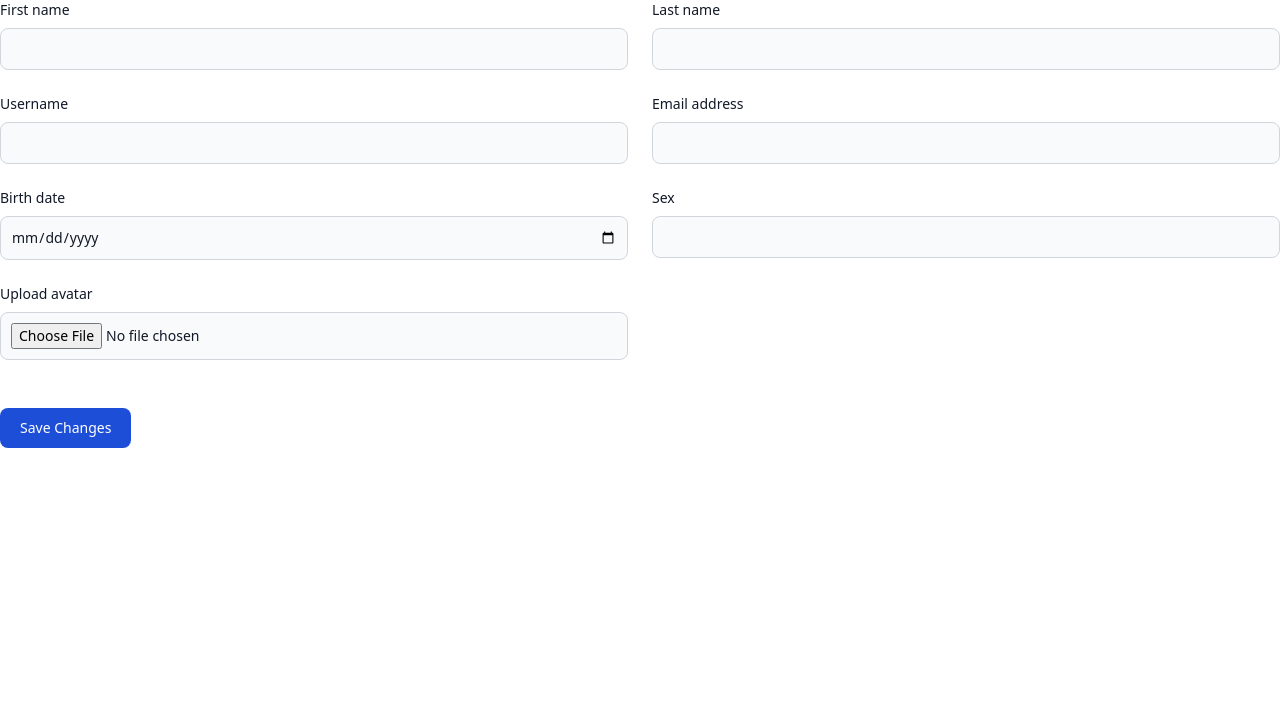
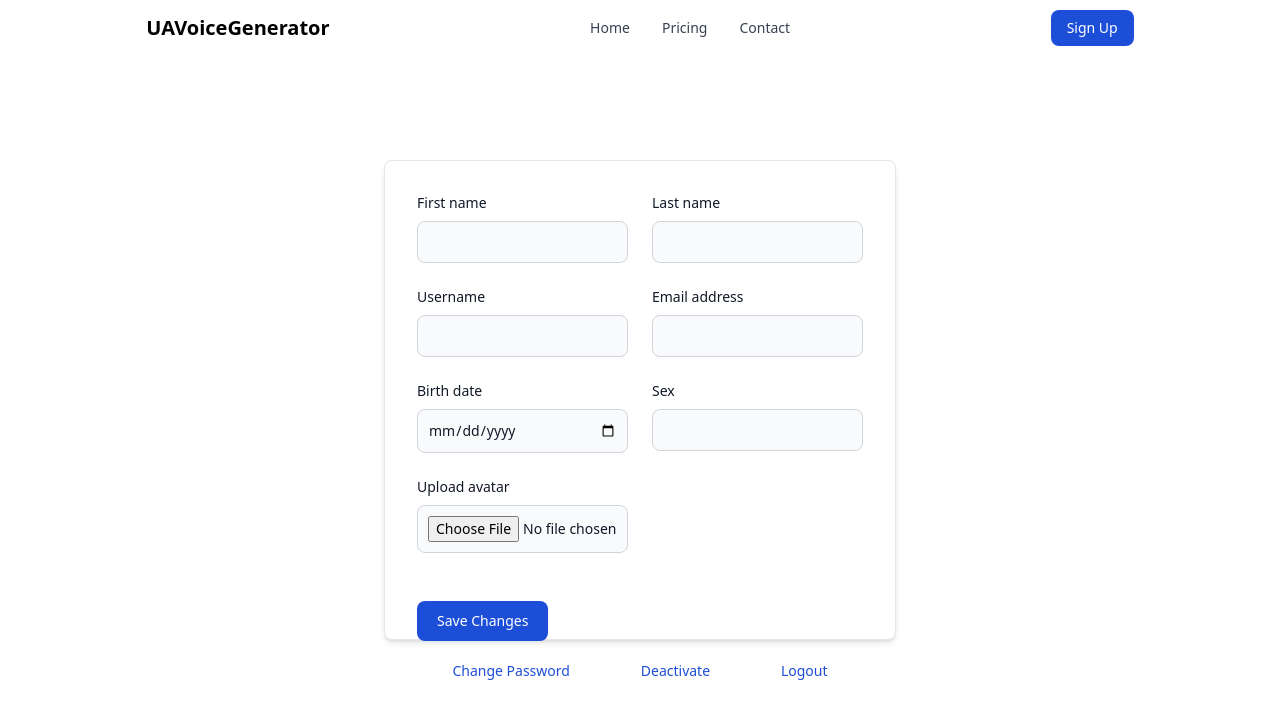
Before and after one commit to wartinich/UAVoiceGenerator, a Django app: template src/templates/profile/profile.html in a window 1280 px wide. Shown: the top 719 px of the page. Run offline with Django 4.2, Linux system fonts and the light colour scheme; the template is opened without the code that fills it, so the values that code supplies are empty, except form fields; tables that the repository leaves empty hold one stand-in row (values such as "Sample post"); form fields are guessed from the names that the template uses; some libraries are stand-ins or nearby versions.

Commit message:
Update user profile form

```diff
--- a/src/templates/nav/navbar.html
+++ b/src/templates/nav/navbar.html
@@ -36,7 +36,7 @@
         <div class="hidden justify-between items-center w-full md:flex md:w-auto md:order-1" id="mobile-menu-2">
     <ul class="flex flex-col mt-4 md:flex-row md:space-x-8 md:mt-0 md:text-sm md:font-medium">
       <li>
-        <a href="#" class="block py-2 pr-4 pl-3 text-white bg-blue-700 rounded md:bg-transparent md:text-blue-700 md:p-0 dark:text-white" aria-current="page">Home</a>
+        <a href="{% url 'welcome' %}" class="block py-2 pr-4 pl-3 text-gray-700 border-b border-gray-100 hover:bg-gray-50 md:hover:bg-transparent md:border-0 md:hover:text-blue-700 md:p-0 dark:text-gray-400 md:dark:hover:text-white dark:hover:bg-gray-700 dark:hover:text-white md:dark:hover:bg-transparent dark:border-gray-700">Home</a>
       </li>
       {% if user.is_authenticated %}
           <li>
--- a/src/templates/profile/profile.html
+++ b/src/templates/profile/profile.html
@@ -4,6 +4,9 @@
 
 {% block visual %}
 <style type="text/tailwindcss">
+    .update_profile{
+        @apply bg-gray-200 m-auto p-3 rounded-sm block absolute right-0 bottom-0 top-0 left-0 w-2/5 h-3/5 bg-white rounded-lg border border-gray-200 shadow-md sm:p-6 lg:p-8 dark:bg-gray-800 dark:border-gray-700
+    }
 
     input{
         @apply bg-gray-50 border border-gray-300 text-gray-900 text-sm rounded-lg focus:ring-blue-500 focus:border-blue-500 block w-full p-2.5 dark:bg-gray-700 dark:border-gray-600 dark:placeholder-gray-400 dark:text-white dark:focus:ring-blue-500 dark:focus:border-blue-500
@@ -13,14 +16,19 @@
         @apply bg-gray-50 border border-gray-300 text-gray-900 text-sm rounded-lg focus:ring-blue-500 focus:border-blue-500 block w-full p-2.5 dark:bg-gray-700 dark:border-gray-600 dark:placeholder-gray-400 dark:text-white dark:focus:ring-blue-500 dark:focus:border-blue-500
     }
 
+    button{
+        @apply mx-auto
+    }
 
 </style>
 {% endblock %}
 
 {% block content %}
+{% include 'nav/navbar.html' %}
+
 <form method="POST" class="update_profile" enctype="multipart/form-data">
     {% csrf_token %}
-    <div class="grid gap-6 mb-6 lg:grid-cols-2">
+    <div class="grid gap-6 mb-6 lg:grid-cols-2 mb-0">
         <div>
             <label for="id_first_name" class="block mb-2 text-sm font-medium text-gray-900 dark:text-gray-300">First name</label>
             {{ form.first_name }}
@@ -51,23 +59,11 @@
         </div>
 
     </div>
-    <button type="submit" class="text-white bg-blue-700 hover:bg-blue-800 focus:ring-4 focus:outline-none focus:ring-blue-300 font-medium rounded-lg text-sm w-full sm:w-auto px-5 py-2.5 text-center dark:bg-blue-600 dark:hover:bg-blue-700 dark:focus:ring-blue-800">Save Changes</button>
+    <button type="submit" class="text-white text-center bg-blue-700 hover:bg-blue-800 focus:ring-4 focus:outline-none focus:ring-blue-300 font-medium rounded-lg text-sm w-full sm:w-auto px-5 py-2.5 text-center dark:bg-blue-600 dark:hover:bg-blue-700 dark:focus:ring-blue-800">Save Changes</button>
+    <div class="text-sm font-medium text-gray-500 dark:text-gray-300 flex justify-center mt-5 mx-auto">
+        <a href="{% url 'change_password' %}" class="mx-auto text-blue-700 hover:underline dark:text-blue-500">Change Password</a>
+        <a href="{% url 'deactivate_user' %}" class="mx-auto text-blue-700 hover:underline dark:text-blue-500">Deactivate</a>
+        <a href="{% url 'logout' %}" class="mx-auto text-blue-700 hover:underline dark:text-blue-500">Logout</a>
+    </div>
 </form>
-<!--<form class="update_profile" method="POST" enctype="multipart/form-data">-->
-<!--    {% csrf_token %}-->
-<!--    <h1>Profile update</h1>-->
-<!--    {{ form.email }}-->
-<!--    {{ form.username }}-->
-<!--    {{ form.first_name }}-->
-<!--    {{ form.last_name }}-->
-<!--    {{ form.birth_date }}-->
-<!--    {{ form.sex }}-->
-<!--    {{ form.avatar_image }}-->
-<!--    <button class="btn">Save Changes</button>-->
-<!--    <div class="linkers">-->
-<!--        <a href="{% url 'change_password' %}">Change password</a>-->
-<!--        <a href="{% url 'logout' %}">Logout</a>-->
-<!--        <a href="{% url 'deactivate_user' %}">Delete user</a>-->
-<!--    </div>-->
-<!--</form>-->
 {% endblock %}
```
